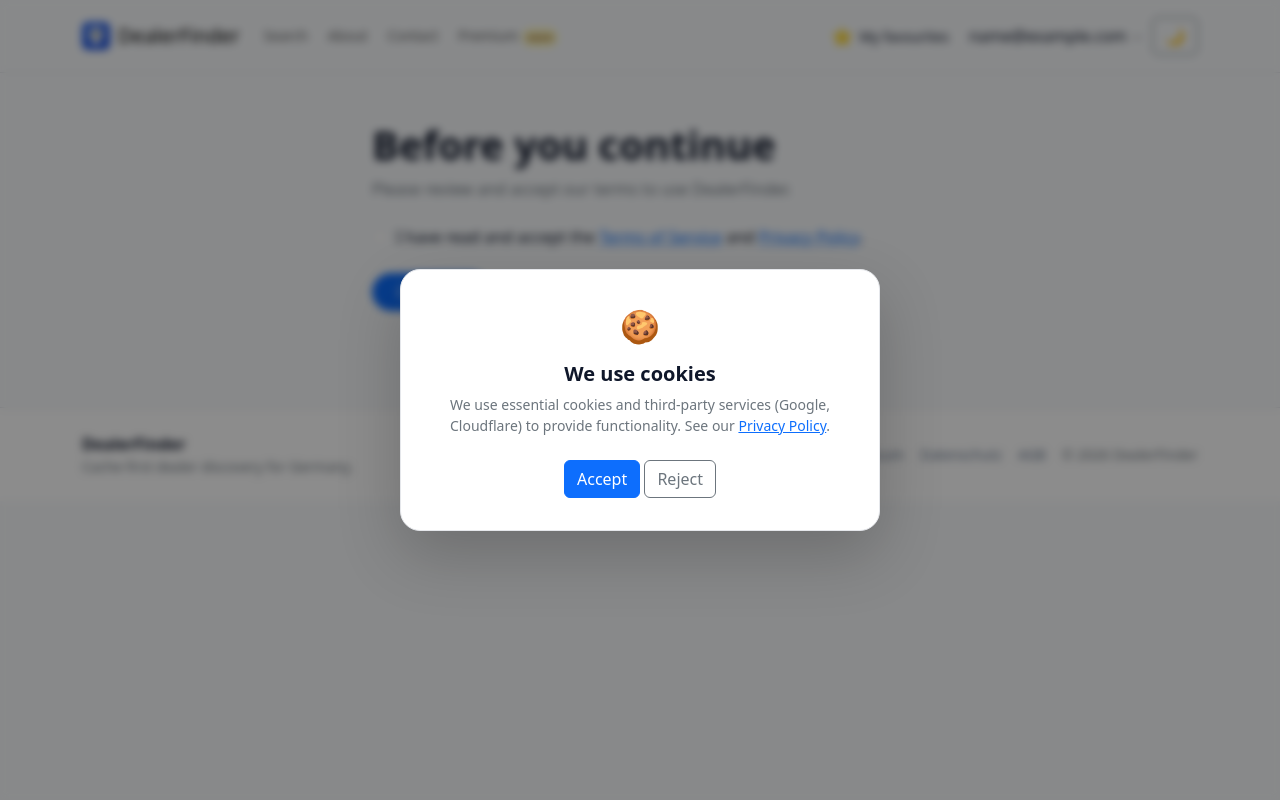
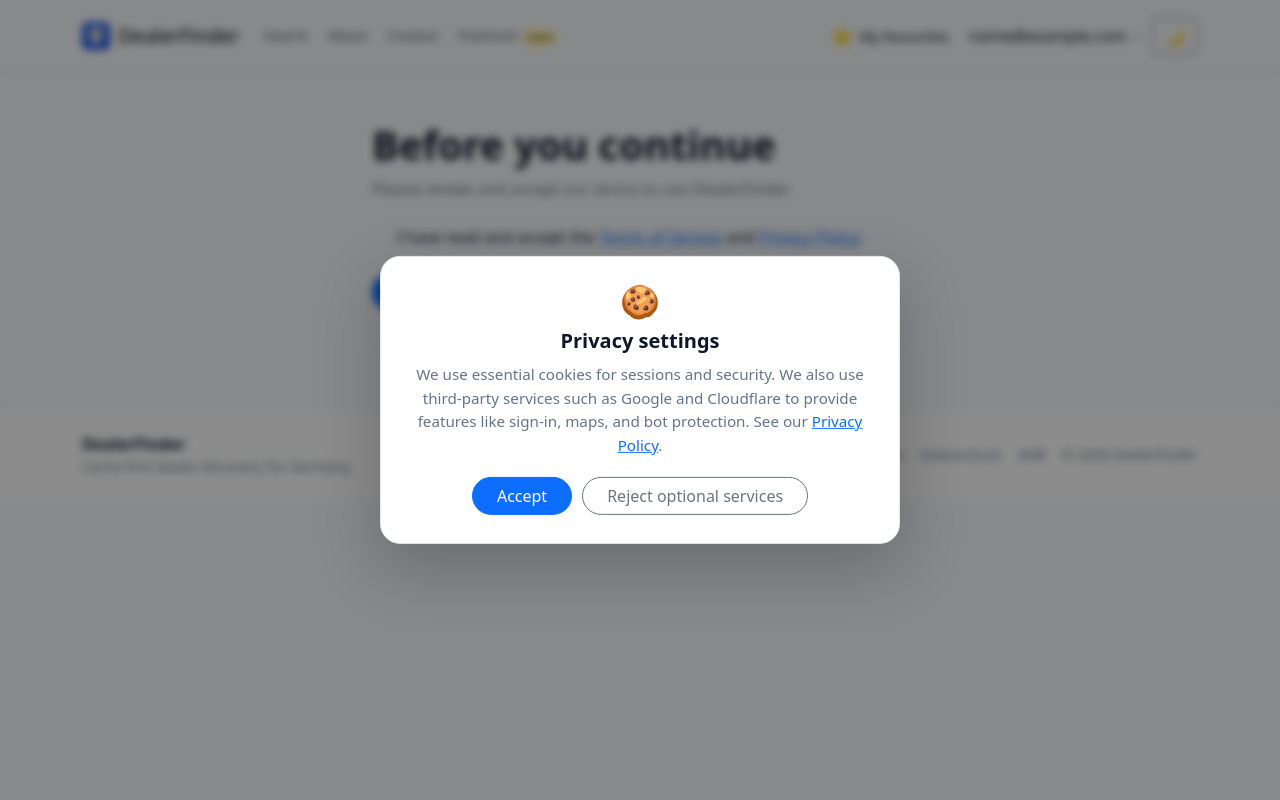
Before and after one commit to p95max/dealerfinder, a Django app: page /users/accept-terms/ in a window 1280 px wide. Run offline with Django 5.2, Linux system fonts and the light colour scheme; the visitor is signed in with stand-in values (Sample User, id 1); data comes from the database, SQL or seed files in the repository; data that the repository does not hold is empty; parts of the project's set-up code (start-up, migrations or seed data) failed here and were passed over.

Commit message:
upgrade cookie banner with accept/reject flow and persisted consent

```diff
--- a/apps/users/views.py
+++ b/apps/users/views.py
@@ -67,8 +67,13 @@ def anon_accept_terms_view(request):
 
 @require_POST
 def cookie_consent_view(request):
-    request.session["cookie_consent"] = True
-    return JsonResponse({"ok": True})
+    choice = request.POST.get("choice")
+
+    if choice not in {"accepted", "rejected"}:
+        return JsonResponse({"ok": False, "error": "Invalid choice"}, status=400)
+
+    request.session["cookie_consent"] = choice
+    return JsonResponse({"ok": True, "choice": choice})
 
 
 def pricing_view(request):
--- a/static/css/base.css
+++ b/static/css/base.css
@@ -125,15 +125,84 @@ main {
     }
 }
 
-rect { fill: #2563eb; }
+rect {
+    fill: #2563eb;
+}
+
 @media (prefers-color-scheme: dark) {
-rect { fill: #1e40af; }
+    rect {
+        fill: #1e40af;
+    }
 }
 
 .navbar-brand img {
-  transition: transform 0.15s ease;
+    transition: transform 0.15s ease;
 }
 
 .navbar-brand:hover img {
-  transform: scale(1.1);
+    transform: scale(1.1);
 }
+
+.cookie-overlay {
+    position: fixed;
+    inset: 0;
+    z-index: 9998;
+    background: rgba(0, 0, 0, 0.45);
+    backdrop-filter: blur(4px);
+    -webkit-backdrop-filter: blur(4px);
+}
+
+.cookie-banner {
+    position: fixed;
+    top: 50%;
+    left: 50%;
+    transform: translate(-50%, -50%);
+    z-index: 9999;
+    width: min(520px, calc(100% - 32px));
+    background: var(--df-surface);
+    border: 1px solid var(--df-border);
+    border-radius: 20px;
+    padding: 28px 24px;
+    box-shadow: 0 24px 64px rgba(0, 0, 0, 0.22);
+    text-align: center;
+}
+
+.cookie-banner__icon {
+    font-size: 32px;
+    line-height: 1;
+    margin-bottom: 12px;
+}
+
+.cookie-banner__title {
+    margin: 0 0 10px;
+    font-weight: 700;
+    color: var(--df-text);
+}
+
+.cookie-banner__text {
+    margin: 0 0 20px;
+    font-size: 0.95rem;
+    line-height: 1.55;
+    color: var(--df-text-muted);
+}
+
+.cookie-banner__actions {
+    display: flex;
+    justify-content: center;
+    gap: 10px;
+    flex-wrap: wrap;
+}
+
+@media (max-width: 575.98px) {
+    .cookie-banner {
+        padding: 24px 18px;
+    }
+
+    .cookie-banner__actions {
+        flex-direction: column;
+    }
+
+    .cookie-banner__actions .btn {
+        width: 100%;
+    }
+}
--- a/templates/includes/_cookie_banner.html
+++ b/templates/includes/_cookie_banner.html
@@ -1,44 +1,36 @@
 {% if not request.session.cookie_consent %}
-<div id="cookie-overlay" style="
-    position: fixed; inset: 0; z-index: 9998;
-    background: rgba(0,0,0,.45);
-    backdrop-filter: blur(4px);
-    -webkit-backdrop-filter: blur(4px);
-"></div>
+<div id="cookie-overlay" class="cookie-overlay"></div>
 
-<div id="cookie-banner" style="
-    position: fixed; top: 50%; left: 50%; transform: translate(-50%, -50%);
-    z-index: 9999; width: calc(100% - 40px); max-width: 480px;
-    background: var(--df-surface); border: 1px solid var(--df-border);
-    border-radius: 20px; padding: 32px 28px;
-    box-shadow: 0 24px 64px rgba(0,0,0,.2);
-    text-align: center;
-">
-    <div style="font-size: 32px; margin-bottom: 12px;">🍪</div>
-    <h5 style="font-weight: 700; margin-bottom: 8px;">We use cookies</h5>
-    <p class="small text-secondary mb-4">
-        We use essential cookies and third-party services (Google, Cloudflare) to provide functionality.
-        See our <a href="{% url 'datenschutz' %}" target="_blank" rel="noopener">Privacy Policy</a>.
+<div id="cookie-banner"
+     class="cookie-banner"
+     role="dialog"
+     aria-modal="true"
+     aria-labelledby="cookieBannerTitle">
+    <div class="cookie-banner__icon">🍪</div>
+
+    <h5 id="cookieBannerTitle" class="cookie-banner__title">
+        Privacy settings
+    </h5>
+
+    <p class="cookie-banner__text">
+        We use essential cookies for sessions and security. We also use third-party services such as
+        Google and Cloudflare to provide features like sign-in, maps, and bot protection.
+        See our
+        <a href="{% url 'datenschutz' %}" target="_blank" rel="noopener">Privacy Policy</a>.
     </p>
-    <button onclick="acceptCookies()" class="btn btn-primary">Accept</button>
-    <button onclick="rejectCookies()" class="btn btn-outline-secondary">Reject</button>
+
+    <div class="cookie-banner__actions">
+        <button type="button"
+                id="cookie-accept-btn"
+                class="btn btn-primary rounded-pill px-4">
+            Accept
+        </button>
+
+        <button type="button"
+                id="cookie-reject-btn"
+                class="btn btn-outline-secondary rounded-pill px-4">
+            Reject optional services
+        </button>
+    </div>
 </div>
-
-<script>
-function acceptCookies() {
-    fetch("{% url 'users:cookie_consent' %}", {
-        method: "POST",
-        headers: {"X-CSRFToken": "{{ csrf_token }}"},
-    }).then(() => {
-        localStorage.setItem("cookie_consent", "accepted");
-        location.reload();
-    });
-}
-
-function rejectCookies() {
-    localStorage.setItem("cookie_consent", "rejected");
-    document.getElementById("cookie-banner")?.remove();
-    document.getElementById("cookie-overlay")?.remove();
-}
-</script>
 {% endif %}
```
Also changed, not shown: docs/checklist_v1.md (+3 -3 lines), static/js/base.js (+65 -5 lines).
